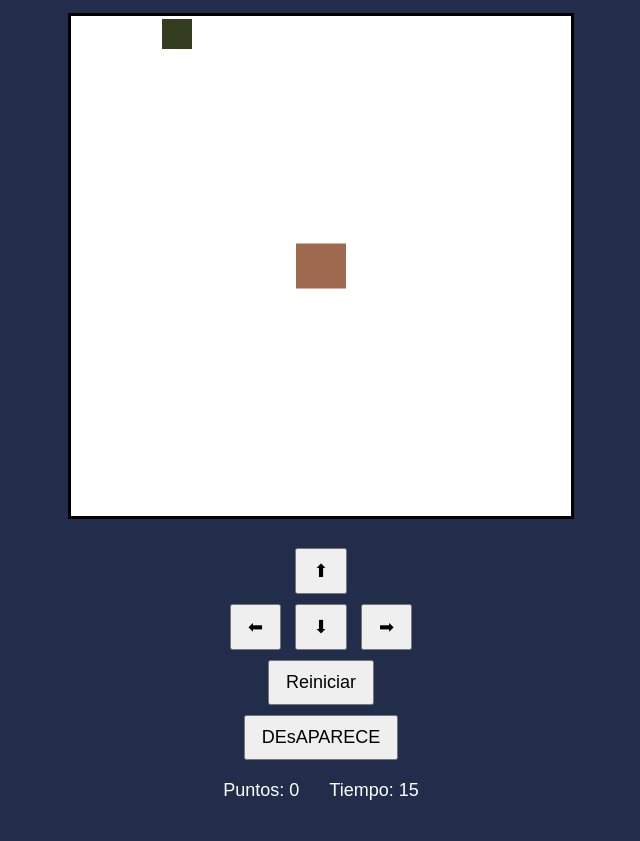
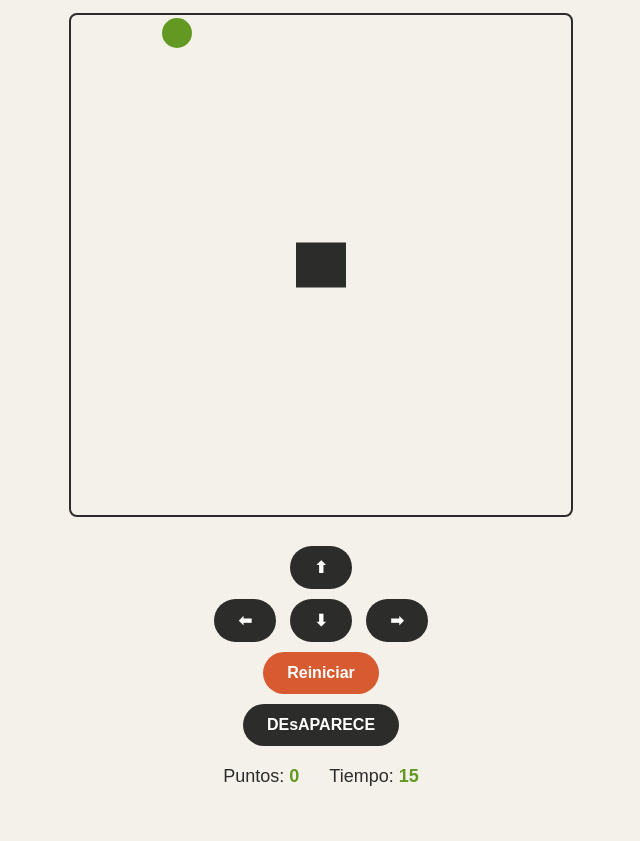
Before and after one commit to GosheARTS/JUEGO-CAZANDO, a plain HTML site: page index.html in a window 1280 px wide. Shown: the part 115-956 px from the top of the page, without its empty margins (319-959 px from the left). Drawn offline with Linux system fonts and the light colour scheme.

Commit message:
- mejoras visuales con IA en el proyecto -

```diff
--- a/cazando.css
+++ b/cazando.css
@@ -1,14 +1,19 @@
 body {
   text-align: center;
   font-family: Arial, sans-serif;
-  background-color: #212d4b;
-  color: #ffffff;
+  background-color: #f4f1ea;
+  color: #2c2c2a;
   margin: 0;
   padding: 20px;
 }
 
 h1 {
   margin-bottom: 5px;
+  color: #2c2c2a;
+}
+
+p {
+  color: #5f5e5a;
 }
 
 .panel {
@@ -19,9 +24,15 @@ h1 {
   gap: 30px;
 }
 
+.panel span span {
+  font-weight: bold;
+  color: #639922;
+}
+
 canvas {
-  background: white;
-  border: 3px solid black;
+  background: #f4f1ea;
+  border: 2px solid #2c2c2a;
+  border-radius: 8px;
 }
 
 .controles {
@@ -30,14 +41,36 @@ canvas {
 
 button {
   margin: 5px;
-  padding: 10px 16px;
-  font-size: 18px;
+  padding: 12px 24px;
+  font-size: 16px;
+  font-weight: bold;
+  color: white;
+  background-color: #2c2c2a;
+  border: none;
+  border-radius: 30px;
   cursor: pointer;
+  transition: transform 0.15s ease, background-color 0.15s ease;
+}
+
+button:hover {
+  background-color: #639922;
+  transform: translateY(-2px);
+}
+
+button:active {
+  transform: translateY(0px) scale(0.97);
 }
 
 #mensaje {
   font-size: 20px;
   font-weight: bold;
-  color: darkred;
+  color: #d85a30;
   margin-top: 15px;
 }
+#botonReiniciar {
+  background-color: #d85a30;
+}
+
+#botonReiniciar:hover {
+  background-color: #993c1d;
+}
--- a/cazando.js
+++ b/cazando.js
@@ -74,11 +74,14 @@ function detectarColision(){
 }
 
 function graficarGato(){
-    graficarRectangulo(gatoX, gatoY, ANCHO_GATO, ALTO_GATO, "#a06a51");
+    graficarRectangulo(gatoX, gatoY, ANCHO_GATO, ALTO_GATO, "#2c2c2a");
 }
 
 function graficarComida(){
-    graficarRectangulo(comidaX, comidaY, ANCHO_COMIDA, ALTO_COMIDA, "#343d1f");
+    contexto.fillStyle = "#639922";
+    contexto.beginPath();
+    contexto.arc(comidaX+ANCHO_COMIDA/2, comidaY+ALTO_COMIDA/2, ANCHO_COMIDA/2, 0, Math.PI*2);
+    contexto.fill();
 }
 
 function moverIzquierda(){
--- a/index.html
+++ b/index.html
@@ -16,7 +16,7 @@
     <button onclick="moverAbajo();">⬇</button>
     <button onclick="moverDerecha();">➡</button>
     <br>
-    <button onclick="reiniciar();">Reiniciar</button>
+    <button id="botonReiniciar" onclick="reiniciar();">Reiniciar</button>
     <br>
     <button onclick="desaparecerPersonaje();">DEsAPARECE</button>
   </div>
```
